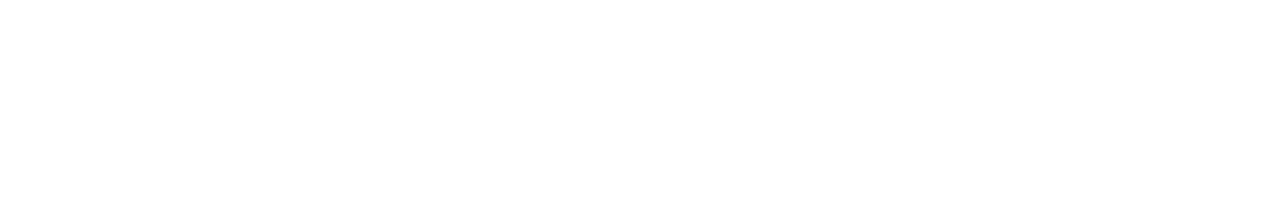
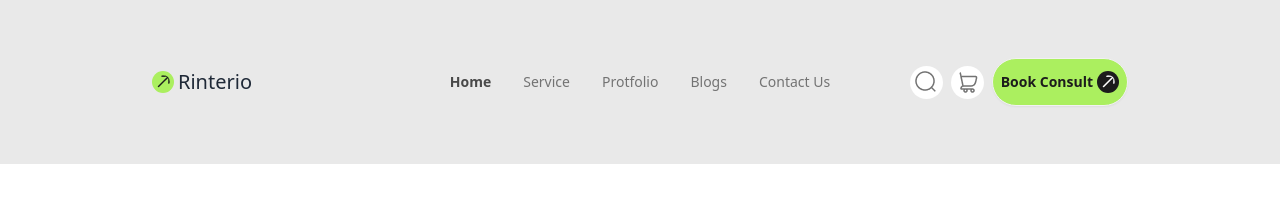
Before and after one commit to fardinariful/IF_REAL_STATE_LANDING_PAGE, a plain HTML site: page index.html in a window 1280 px wide. Drawn offline with nearby package versions, Linux system fonts and the light colour scheme.

Commit message:
navbar done

```diff
--- a/index.html
+++ b/index.html
@@ -9,8 +9,66 @@
     <link href="https://cdn.jsdelivr.net/npm/daisyui@4.12.10/dist/full.min.css" rel="stylesheet" type="text/css" />
 
 </head>
-<body>
-    <header></header>
+<body class="bg-[#E9E9E9]">
+    <header class="px-36 py-12 manrop_font">
+        <!-- nav start -->
+         <nav>
+            <div class="navbar bg-[#E9E9E9]">
+                <div class="navbar-start">
+                  <div class="dropdown">
+                    <div tabindex="0" role="button" class="btn btn-ghost lg:hidden">
+                      <svg
+                        xmlns="http://www.w3.org/2000/svg"
+                        class="h-5 w-5"
+                        fill="none"
+                        viewBox="0 0 24 24"
+                        stroke="currentColor">
+                        <path
+                          stroke-linecap="round"
+                          stroke-linejoin="round"
+                          stroke-width="2"
+                          d="M4 6h16M4 12h8m-8 6h16" />
+                      </svg>
+                    </div>
+                    <ul
+                      tabindex="0"
+                      class="menu menu-sm dropdown-content bg-base-100 rounded-box z-[1] mt-3 w-52 p-2 shadow">
+                      <li><a>Home</a></li>
+                      <li><a>Home</a></li>
+                      <li><a>Home</a></li>
+                      <li><a>Home</a></li>
+                      <li><a>Home</a></li>
+
+                    </ul>
+                  </div>
+                  <div class="flex  items-center gap-1">
+                    <img class="bg-[#ABEF5F] p-1 rounded-full" src="./images/Group 1.png" alt="">
+                    <a class=" text-xl">Rinterio</a>
+                  </div>
+
+                </div>
+                <div class="navbar-center hidden lg:flex">
+                  <ul class="menu menu-horizontal px-1">
+                      <li><a class="text-[#494949] font-extrabold">Home</a></li>
+                      <li><a class="text-[#737373]">Service</a></li>
+                      <li><a class="text-[#737373]">Protfolio</a></li>
+                      <li><a class="text-[#737373]">Blogs</a></li>
+                      <li><a class="text-[#737373]">Contact Us</a></li>
+                  </ul>
+                </div>
+                <div class="navbar-end gap-2 ">
+                  <img class="bg-[#FFFFFF] rounded-full p-1" src="./images/search-01.png" alt="">
+                  <img class="bg-[#FFFFFF] rounded-full p-1" src="./images/shopping-cart-01.png" alt="">
+                  <div class="btn flex flex-row items-center bg-[#ABEF5F] rounded-3xl p-2 gap-1">
+                    <a class="text-[#1C1C1C] font-extrabold ">Book Consult</a>
+                    <img class="bg-[#1C1C1C] p-1 rounded-full" src="./images/Group 1 (1).png" alt="">
+                  </div>
+
+                </div>
+              </div>
+         </nav>
+         <!-- nav end -->
+    </header>
 
 
 
```
Also changed, not shown: tailwind.config.js (added, +8 -0 lines), images/Group 1 (1).png (added), images/search-01.png (added), images/shopping-cart-01.png (added).
